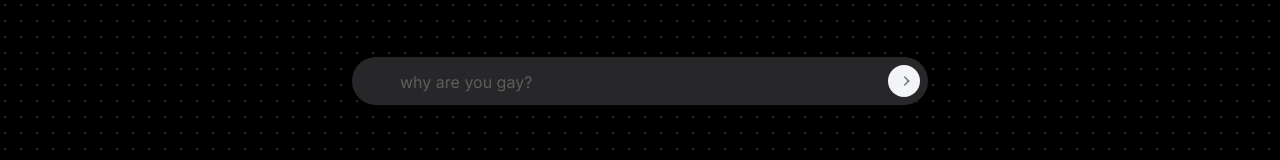
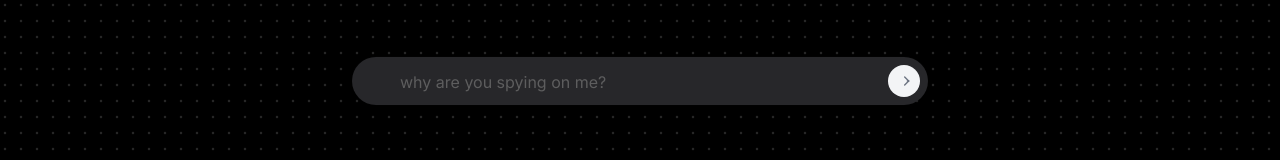
Before and after one commit to sudheer0071/portfolio, a Next.js app: page / in a window 1280 px wide. Shown: the part 4896-5056 px from the top of the page. Built offline with nearby package versions, Linux system fonts and the light colour scheme.

Commit message:
adding more intereactions

```diff
--- a/src/components/Contact.tsx
+++ b/src/components/Contact.tsx
@@ -9,8 +9,8 @@ export function PlaceholderVanish() {
     "How to reach you?",
     "I would like to work work with you.",
     "Can you build website like this for my project as well?",
-    "Write a Javascript method to reverse a string",
-    "why are you gay?",
+    "How long would u take develop a ecommerce web app?",
+    "why are you spying on me?",
   ];
 
   const handleChange = (e: React.ChangeEvent<HTMLInputElement>) => {
```
